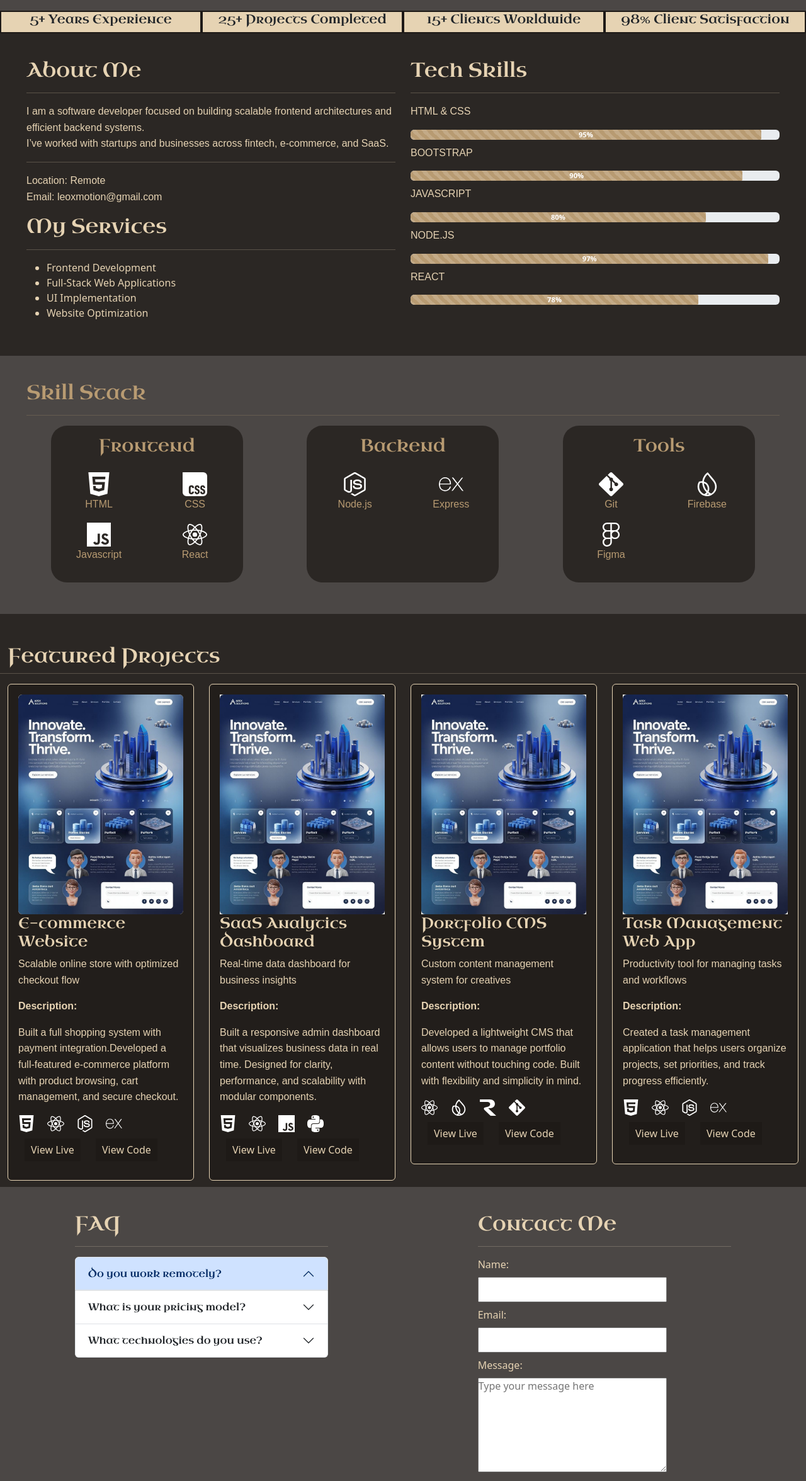
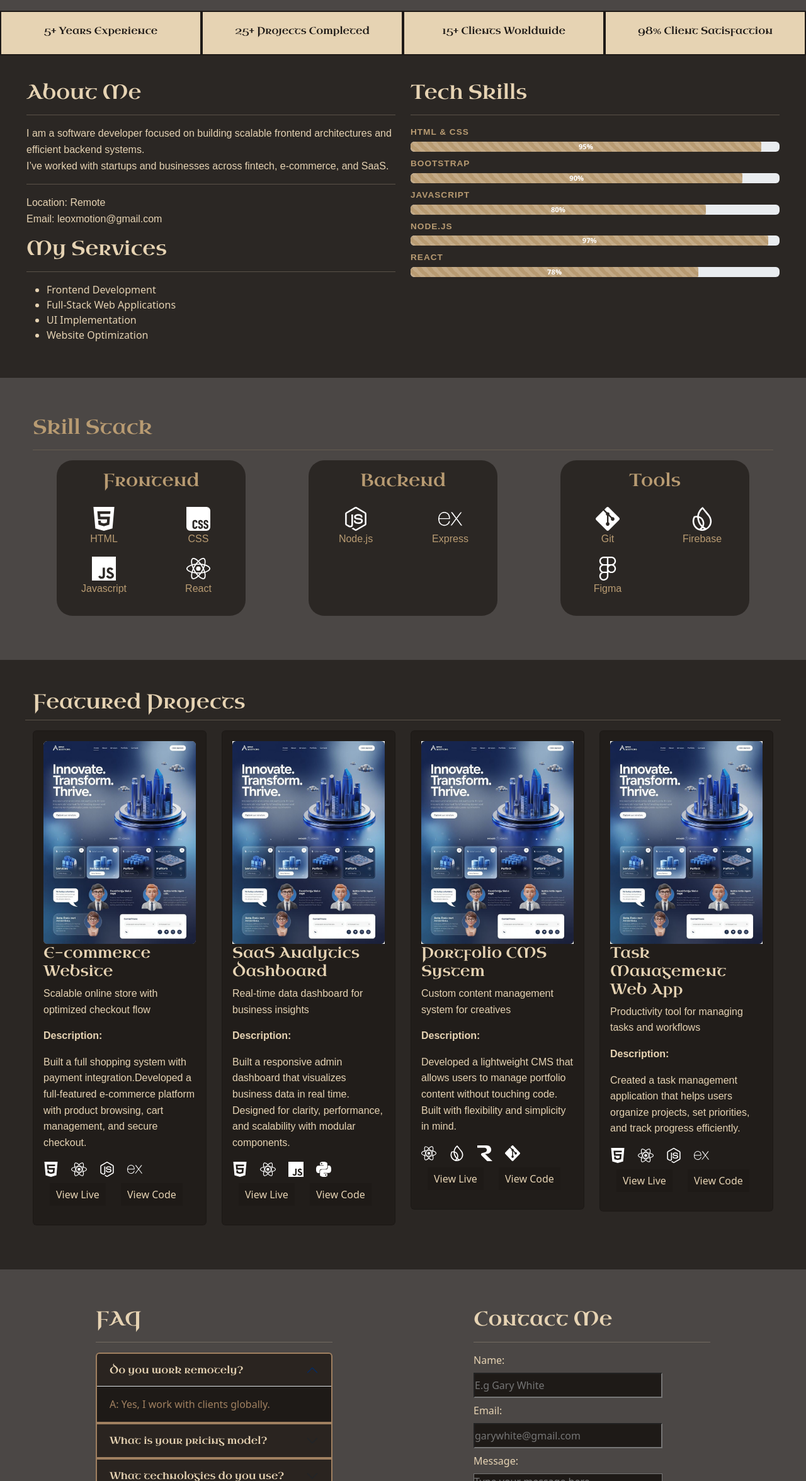
Before and after one commit to leoxmotion/LXM-Portfolio, a plain HTML site: page index.html in a window 1280 px wide. Shown: the part 448-2800 px from the top of the page at 63% size. Drawn offline with Linux system fonts and the light colour scheme; a web font is replaced by a local one.

Commit message:
my final submission

```diff
--- a/index.html
+++ b/index.html
@@ -122,9 +122,11 @@
 		</div>
 
 		<!-- Stats -->
-		<div class="row align-items-center justify-content-center text-center mystats">
+		<div class="row  justify-content-center text-center mystats">
 			<div class="col-md-3 col-6 stat-item">
-				<h5>5+ Years Experience</h5>
+				<h5>
+					5+ Years Experience
+				</h5>
 			</div>
 			<div class="col-md-3 col-6 stat-item">
 				<h5>
@@ -169,7 +171,7 @@
 					</ul>
 				</div>
 			</div>
-			<div class="col-md-6 col-12">
+			<div class="col-md-6 col-12 tech">
 				<h2>Tech Skills</h2>
 				<hr>
 				<p>HTML & CSS</p>
@@ -416,17 +418,17 @@
 
 		<!-- FAQ -->
 		<div class="row faq align-items-start justify-content-around" id="contact">
-			<div class="col-md-4 col-12">
+			<div class="col-md-4 col-12 mb-3">
 			<h2>FAQ</h2><hr>
 
 				<div class="accordion" id="accordionExample">
 				  <div class="accordion-item">
 				    <h2 class="accordion-header" id="headingOne">
-				      <button class="accordion-button" type="button" data-bs-toggle="collapse" data-bs-target="#collapseOne" aria-expanded="false" aria-controls="collapseOne">
+				      <button class="accordion-button" type="button" data-bs-toggle="collapse" data-bs-target="#collapseOne" aria-expanded="true" aria-controls="collapseOne">
 				       Do you work remotely?
 				      </button>
 				    </h2>
-				    <div id="collapseOne" class="accordion-collapse collapse" aria-labelledby="headingOne" data-bs-parent="#accordionExample">
+				    <div id="collapseOne" class="accordion-collapse collapse show" aria-labelledby="headingOne" data-bs-parent="#accordionExample">
 				      <div class="accordion-body">
 				        <!-- <strong>Q: Do you work remotely?</strong> <br> -->
 				        A: Yes, I work with clients globally.
@@ -467,12 +469,12 @@
 					<form>
 						<div>
 							<label for="name" class="mb-2">Name:</label><br>
-							<input type="text" name="name">
+							<input type="text" name="name" placeholder="E.g Gary White">
 						</div>
 
 						<div>
 							<label for="mail" class="mb-2 mt-2">Email:</label><br>
-							<input type="email" name="mail">
+							<input type="email" name="mail" placeholder="garywhite@gmail.com">
 						</div>
 
 						<div>
@@ -497,6 +499,7 @@
 		<div class="row align-items-center justify-content-between footer">
 			<div class="col-md-5 col-12 footer-logo text-center">
 				<a href="#"><h2>SAMUEL ADEDEJI</h2></a>
+				<p>New Age Software Developer!</p>
 			</div>
 			<div class="col-md-5 col-12 footer-link text-center">
 				<a href="index.html">Home</a>
--- a/main.css
+++ b/main.css
@@ -64,6 +64,13 @@ a.nav-link {
 
 }
 
+.mynav {
+  position: sticky;
+  top: 0;
+  z-index: 1000;
+  box-shadow: 0 2px 10px rgba(0, 0, 0, 0.8);
+}
+
 .offcanvas {
 	background-color: #1E1A17;
 	border-left: 2px solid black;
@@ -113,12 +120,27 @@ a.nav-link {
 
 .stat-item{
 	border: 2px solid #1E1A17;
+	padding: 20px 10px;
+}
+
+.stat-item h5 {
+  color: #1E1A17;
+  font-size: 1rem;
 }
 
 .about {
 	background-color: rgba(30, 26, 23, 0.7);
 	color: #E6D3B3;
 	padding: 40px 30px;
+}
+
+.tech p {
+  color: #B89B72;
+  font-size: 0.85rem;
+  font-weight: 700;
+  letter-spacing: 1px;
+  text-transform: uppercase;
+  margin-bottom: 4px;
 }
 
 .skill-bar {
@@ -158,7 +180,13 @@ a.nav-link {
 	margin-bottom: 25px;
 }
 
-
+.card {
+  transition: border-color 0.3s;
+}
+.card:hover {
+  border-color: #B89B72 !important;
+  box-shadow: 0 4px 20px rgba(184, 155, 114, 0.15);
+}
 
 .projects {
 	color: #E6D3B3;
@@ -173,7 +201,7 @@ a.nav-link {
 	background-color: rgba(30, 26, 23, 0.7) !important;
 	padding-bottom: 20px;
 	margin-bottom: 10px;
-	border: 1px solid #E6D3B3 !important;
+	border: 1px solid #E6D3B3;
 	/*height: 70% !important;*/
 }
 
@@ -210,33 +238,37 @@ a.nav-link {
 
 .faq{
 	color: #E6D3B3;
-	margin-bottom: 50px;
-	padding-top: 40px;
+	/*margin-bottom: 50px;
+	padding-top: 40px;*/
 }
 
 .accordion-button {
-  background-color: #2A2420;
-  color: #E6D3B3;
+  background-color: #2A2420 !important;
+  color: #E6D3B3 !important;
 }
 
 .accordion-item {
-  background-color: #1E1A17;
-  border-color: #2A2420;
+  background-color: #1E1A17 !important;
+  border: 2px solid #A08060 !important;
 }
 .accordion-body {
-  background-color: #1E1A17;
-  color: #A08060;
+  background-color: #1E1A17 !important;
+  color: #A08060 !important;
 }
 
 textarea{
 	width: 300px;
 	height: 150px;
 	max-height: 250px;
+	background-color: #1E1A17;
+	color: #E6D3B3;
 }
 
 input{
 	width: 300px;
 	height: 40px;
+	background-color: #1E1A17;
+	color: #E6D3B3;
 }
 
 .button{
@@ -269,10 +301,21 @@ input{
 	color: yellow;
 }
 
+.footer-link a {
+  margin: 0 14px;
+  font-size: 0.9rem;
+}
 
-hr {
-  border: none;
-  border-top: 1px solid #B89B72;
-  opacity: 0.3;
-  margin: 16px 0;
+.skill-stack,
+.projects,
+.faq {
+  padding: 60px 40px;
 }
+
+
+@media (max-width: 576px) {
+  h1 { font-size: 2.2rem; }
+  h2 { font-size: 1.6rem; }
+  h3 { font-size: 1.3rem; }
+  a.navbar-brand { font-size: 1.1rem; }
+}
```
